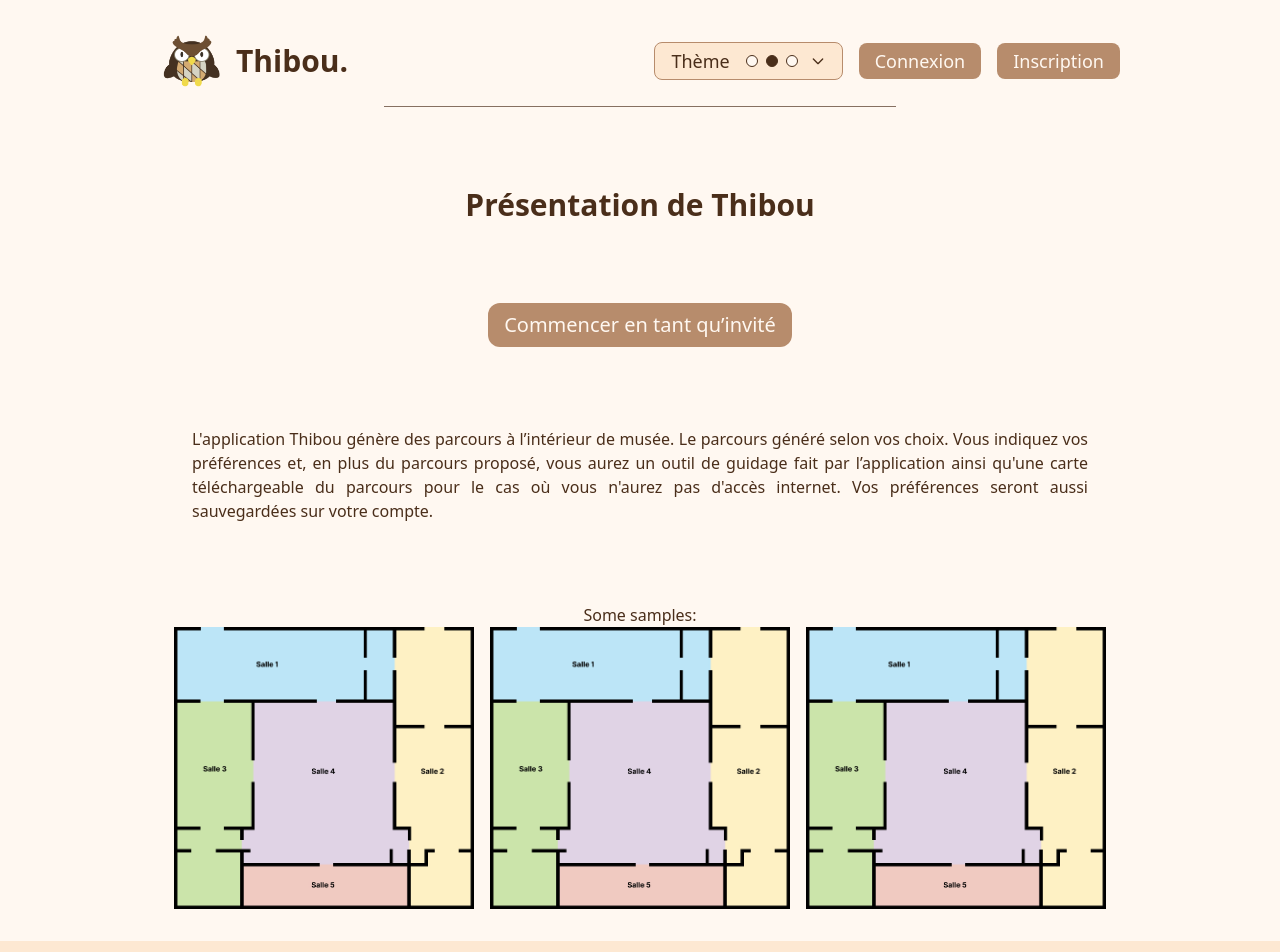
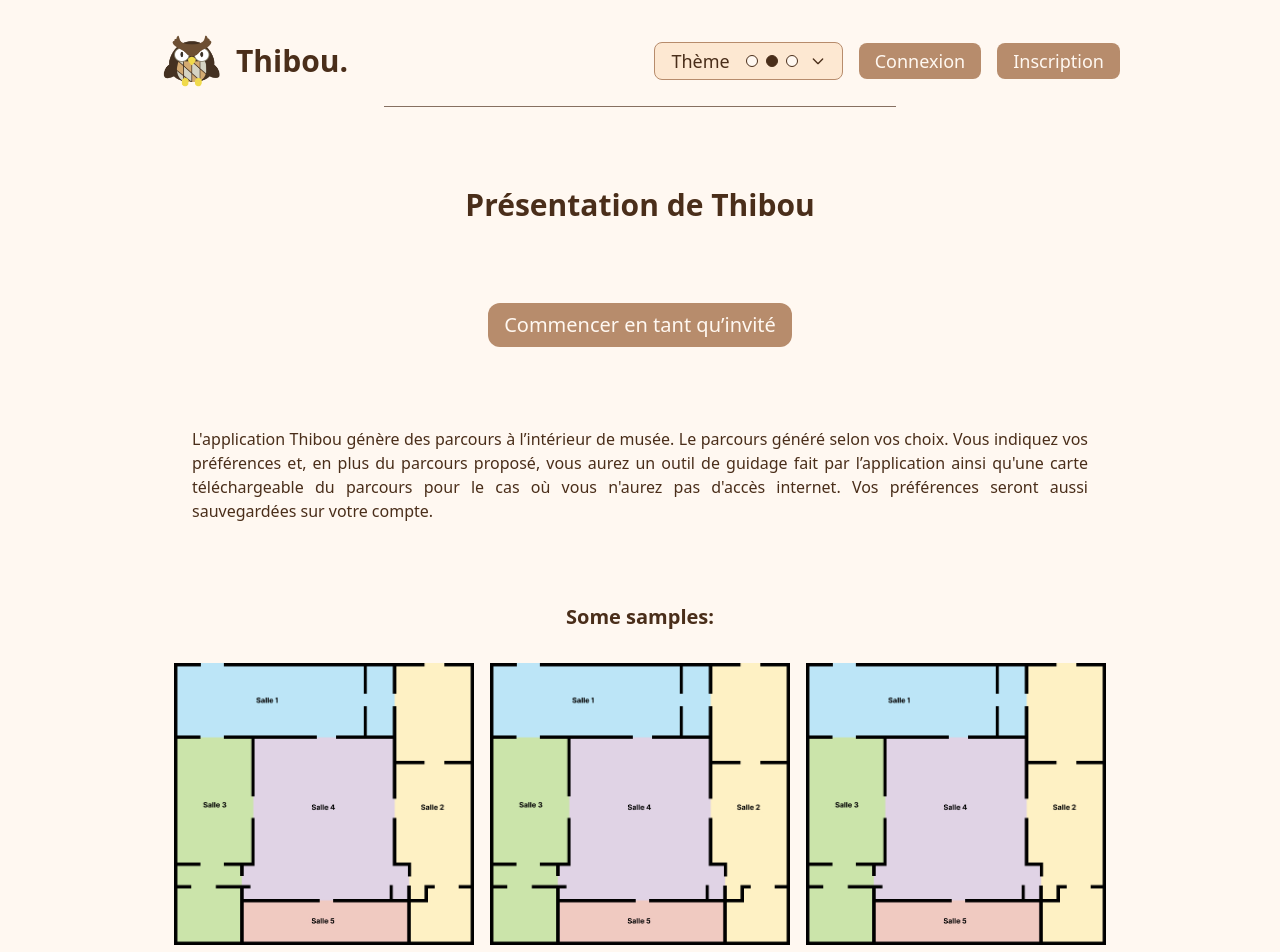
Before and after one commit to balded1ams/Thibou, a Next.js app: page / in a window 1280 px wide. Shown: the top 952 px of the page. Built offline with nearby package versions, Linux system fonts and the light colour scheme.

Commit message:
Improved the samples text

```diff
--- a/src/components/samples.tsx
+++ b/src/components/samples.tsx
@@ -7,7 +7,7 @@ const Samples = () => {
 
     return (
         <div
-            className="flex flex-col items-center py-8 "
+            className="flex flex-col items-center gap-8 py-8 text-xl font-semibold"
             style={{
                 color: systemTheme.text.primary,
             }}
```
